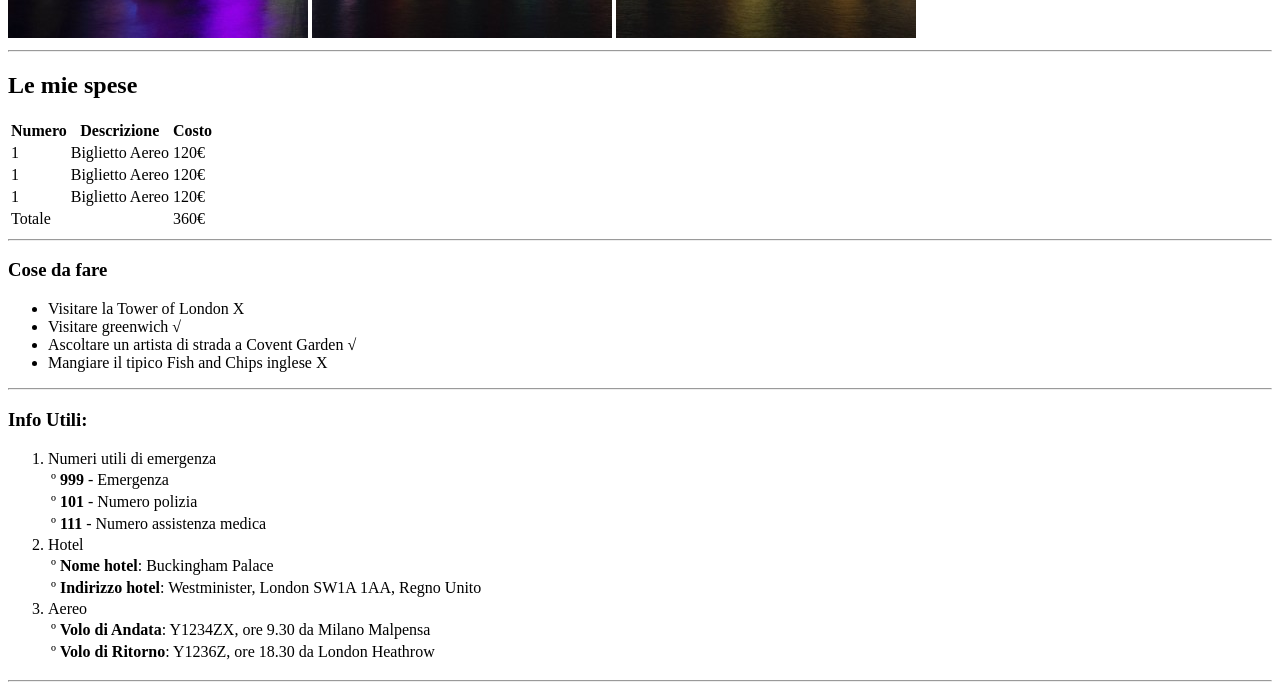
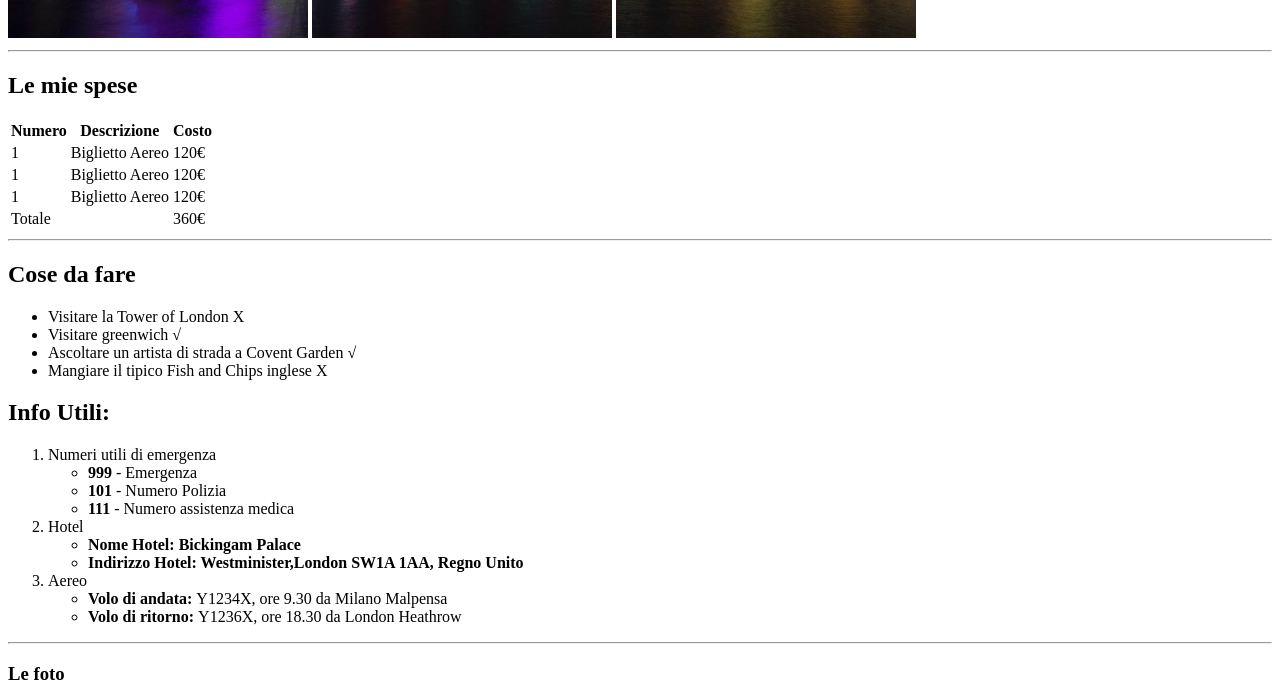
Before and after one commit to Kevin-Garri/html-london-trip, a plain HTML site: page index.html in a window 1280 px wide. Shown: the part 642-1339 px from the top of the page. Drawn offline with Linux system fonts and the light colour scheme.

Commit message:
[add] correction

```diff
--- a/index.html
+++ b/index.html
@@ -4,17 +4,20 @@
 <head>
   <meta charset="UTF-8">
   <meta name="viewport" content="width=device-width, initial-scale=1.0">
-  <title>Document</title>
+  <title>Il mio viaggio a Londra</title>
 </head>
 
 <body>
   <header>
     <h1>Il mio Viaggio a Londra</h1>
+    <div>
+
 
       <img src="./img/ruota.jpg" alt="">
       <img src="./img/ponte.jpg" alt="">
       <img src="./img/bigben.jpg" alt="">
 
+    </div>
     <hr>
   </header>
 
@@ -56,7 +59,7 @@
 
         <tr>
           <td>Totale</td>
-          <td></td>
+          <td>&nbsp;</td>
           <td>360&euro;</td>
         </tr>
       </tfoot>
@@ -64,60 +67,46 @@
 
     </table>
     <hr>
+    <section>
 
-    <h3>Cose da fare</h3>
+      <h2>Cose da fare</h2>
       <ul>
         <li>Visitare la Tower of London &Chi;</li>
         <li>Visitare greenwich &radic;</li>
         <li>Ascoltare un artista di strada a Covent Garden &radic;</li>
         <li>Mangiare il tipico Fish and Chips inglese &Chi;</li>
       </ul>
-    <hr>
+    </section>
 
-    <h3>Info Utili:</h3>
+    <section>
+
+      <h2>Info Utili:</h2>
       <ol>
-      <li>Numeri utili di emergenza</li>
-      <table>
-        <tbody>
-          <tr>
-            <td>&ordm; <strong>999</strong> - Emergenza</td>
-          </tr>
-          <tr>
-            <td>&ordm; <strong>101</strong> - Numero polizia</td>
-          </tr>
-          <tr>
-            <td>&ordm; <strong>111</strong> - Numero assistenza medica</td>
-          </tr>
-        </tbody>
-      </table>
+        <li>
+          <span>Numeri utili di emergenza</span>
+          <ul>
+            <li><strong>999</strong> - Emergenza</li>
+            <li><strong>101</strong> - Numero Polizia</li>
+            <li><strong>111</strong> - Numero assistenza medica</li>
+          </ul>
+        </li>
+        <li>
+          <span>Hotel</span>
+          <ul>
+            <li><strong>Nome Hotel: Bickingam Palace</strong></li>
+            <li><strong>Indirizzo Hotel: Westminister,London SW1A 1AA, Regno Unito</strong></li>
+          </ul>
+        </li>
+        <li>
+          <Span>Aereo</Span>
+          <ul>
+            <li><strong>Volo di andata: </strong>Y1234X, ore 9.30 da Milano Malpensa</li>
+            <li><strong>Volo di ritorno: </strong>Y1236X, ore 18.30 da London Heathrow</li>
+          </ul>
+        </li>
+      </ol>
 
-      <li>Hotel</li>
-
-      <table>
-        <tbody>
-          <tr>
-            <td>&ordm; <strong>Nome hotel</strong>: Buckingham Palace</td>
-          </tr>
-          <tr>
-            <td>&ordm; <strong>Indirizzo hotel</strong>: Westminister, London SW1A 1AA, Regno Unito</td>
-          </tr>
-        </tbody>
-
-      </table>
-
-      <li>Aereo</li>
-
-      <table>
-        <tfoot>
-          <tr>
-            <td>&ordm; <strong>Volo di Andata</strong>: Y1234ZX, ore 9.30 da Milano Malpensa</td>
-          </tr>
-          <tr>
-            <td>&ordm; <strong>Volo di Ritorno</strong>: Y1236Z, ore 18.30 da London Heathrow</td>
-          </tr>
-        </tfoot>
-
-      </table>
+    </section>
   </main>
   <footer>
     <hr>
```
Lines whose indentation alone changed are shown as unchanged.
